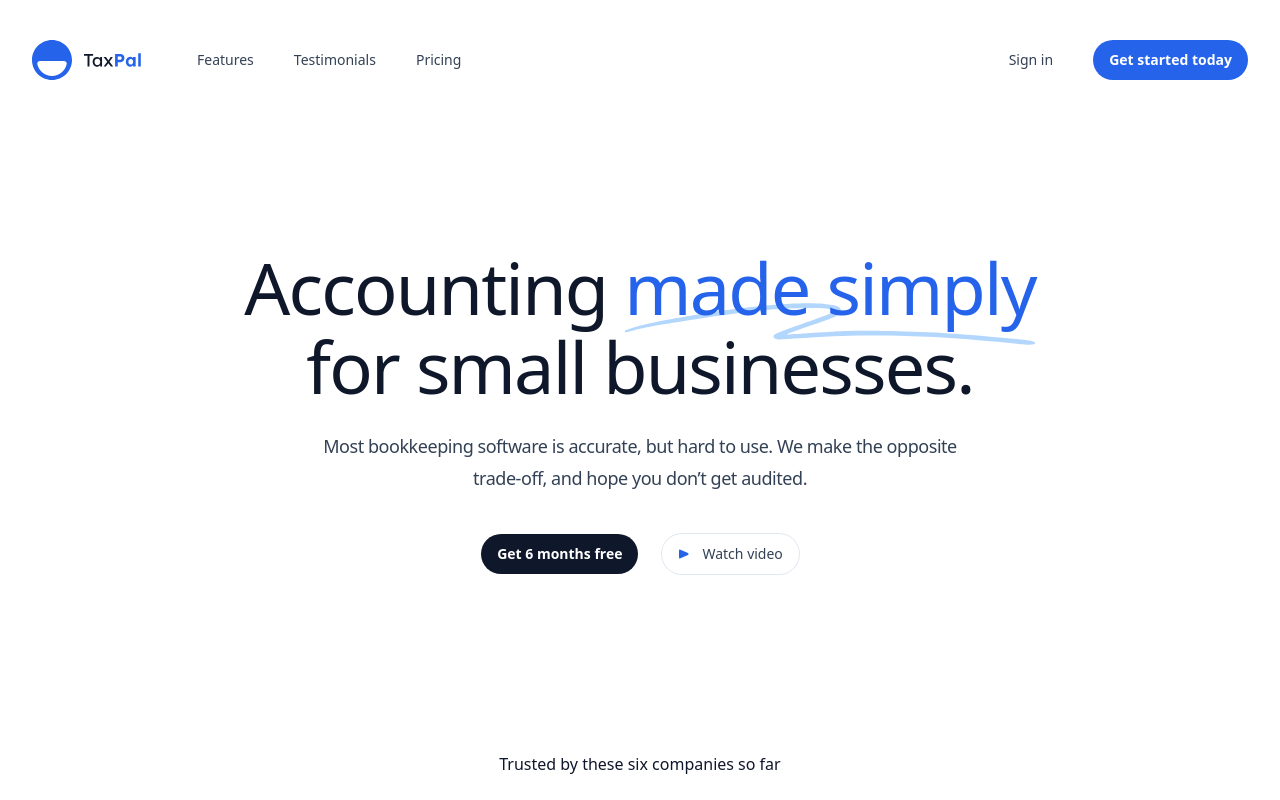
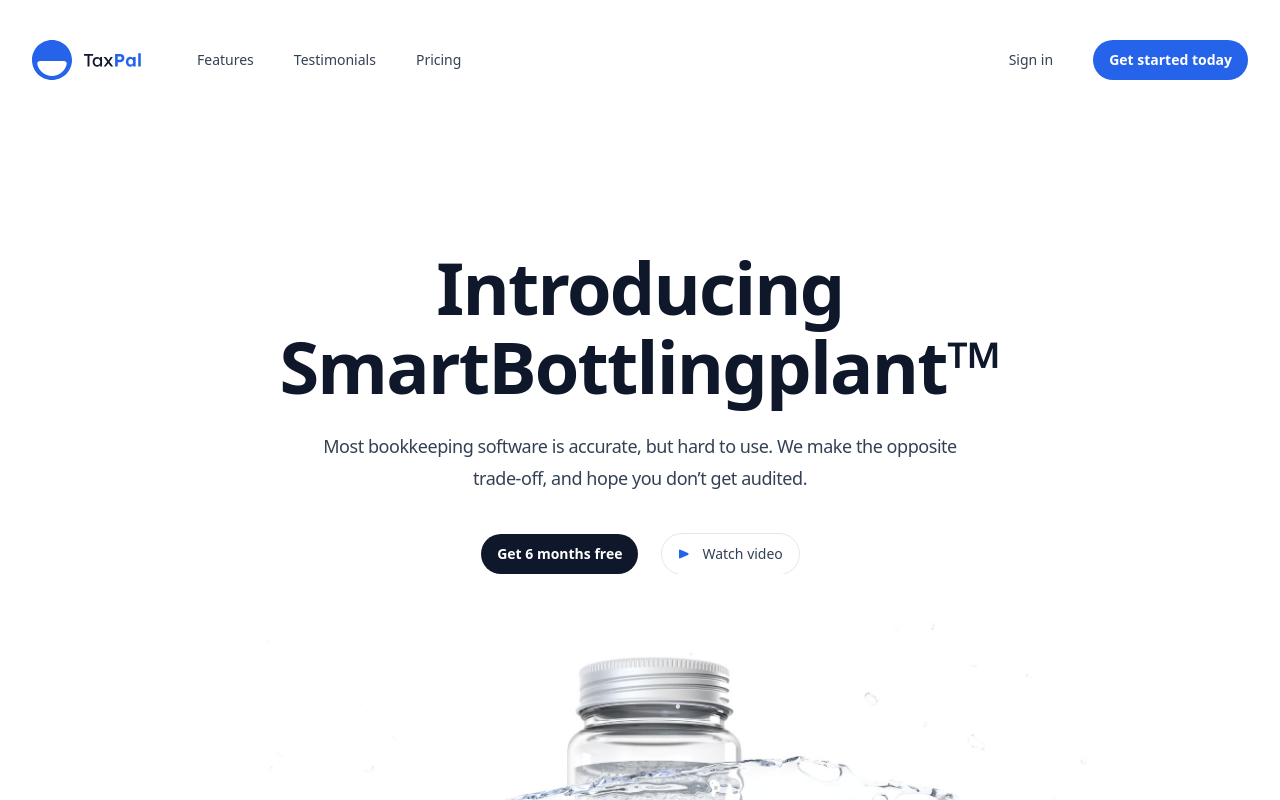
Before and after one commit to jensjohnston/smartbottling, a Next.js app: page / in a window 1280 px wide. Shown: the top 800 px of the page. Built offline with nearby package versions, Linux system fonts and the light colour scheme; a web font is replaced by a local one.

Commit message:
do changes on hero to add an image change hero copy

```diff
--- a/src/components/Hero.jsx
+++ b/src/components/Hero.jsx
@@ -8,24 +8,13 @@ import logoStatamic from '@/images/logos/statamic.svg'
 import logoStaticKit from '@/images/logos/statickit.svg'
 import logoTransistor from '@/images/logos/transistor.svg'
 import logoTuple from '@/images/logos/tuple.svg'
+import heroImage from '@/images/hero-image.jpg';
 
 export function Hero() {
   return (
     <Container className="pb-16 pt-20 text-center lg:pt-32">
-      <h1 className="mx-auto max-w-4xl font-display text-5xl font-medium tracking-tight text-slate-900 sm:text-7xl">
-        Accounting{' '}
-        <span className="relative whitespace-nowrap text-blue-600">
-          <svg
-            aria-hidden="true"
-            viewBox="0 0 418 42"
-            className="absolute left-0 top-2/3 h-[0.58em] w-full fill-blue-300/70"
-            preserveAspectRatio="none"
-          >
-            <path d="M203.371.916c-26.013-2.078-76.686 1.963-124.73 9.946L67.3 12.749C35.421 18.062 18.2 21.766 6.004 25.934 1.244 27.561.828 27.778.874 28.61c.07 1.214.828 1.121 9.595-1.176 9.072-2.377 17.15-3.92 39.246-7.496C123.565 7.986 157.869 4.492 195.942 5.046c7.461.108 19.25 1.696 19.17 2.582-.107 1.183-7.874 4.31-25.75 10.366-21.992 7.45-35.43 12.534-36.701 13.884-2.173 2.308-.202 4.407 4.442 4.734 2.654.187 3.263.157 15.593-.78 35.401-2.686 57.944-3.488 88.365-3.143 46.327.526 75.721 2.23 130.788 7.584 19.787 1.924 20.814 1.98 24.557 1.332l.066-.011c1.201-.203 1.53-1.825.399-2.335-2.911-1.31-4.893-1.604-22.048-3.261-57.509-5.556-87.871-7.36-132.059-7.842-23.239-.254-33.617-.116-50.627.674-11.629.54-42.371 2.494-46.696 2.967-2.359.259 8.133-3.625 26.504-9.81 23.239-7.825 27.934-10.149 28.304-14.005.417-4.348-3.529-6-16.878-7.066Z" />
-          </svg>
-          <span className="relative">made simply</span>
-        </span>{' '}
-        for small businesses.
+      <h1 className="mx-auto max-w-4xl font-display text-5xl font-bold tracking-tight text-slate-900 sm:text-7xl">
+      Introducing SmartBottlingplant™
       </h1>
       <p className="mx-auto mt-6 max-w-2xl text-lg tracking-tight text-slate-700">
         Most bookkeeping software is accurate, but hard to use. We make the
@@ -45,6 +34,9 @@ export function Hero() {
           </svg>
           <span className="ml-3">Watch video</span>
         </Button>
+      </div>
+      <div>
+        <Image src={heroImage} className="w-full" />
       </div>
       <div className="mt-36 lg:mt-44">
         <p className="font-display text-base text-slate-900">
--- a/tailwind.config.js
+++ b/tailwind.config.js
@@ -24,7 +24,8 @@ module.exports = {
         '4xl': '2rem',
       },
       fontFamily: {
-        'sans': ['museo-sans', ...defaultTheme.fontFamily.sans],
+        'body': ['museo-sans', ...defaultTheme.fontFamily.sans],
+        'display': ['museo-sans', ...defaultTheme.fontFamily.sans],
         'sans-italic': ['museo-sans-italic', ...defaultTheme.fontFamily.sans],
       },
       maxWidth: {
```
Also changed, not shown: src/images/hero-image.jpg (added).
